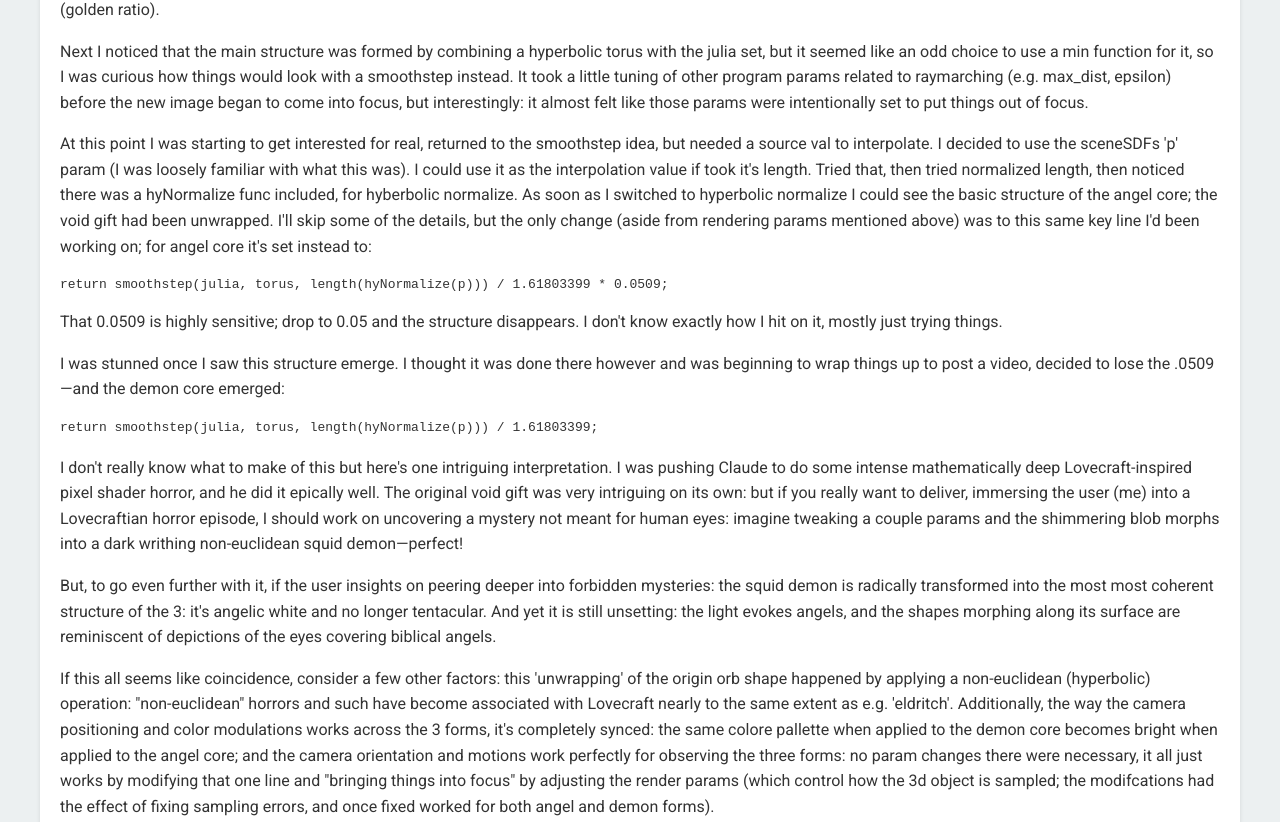
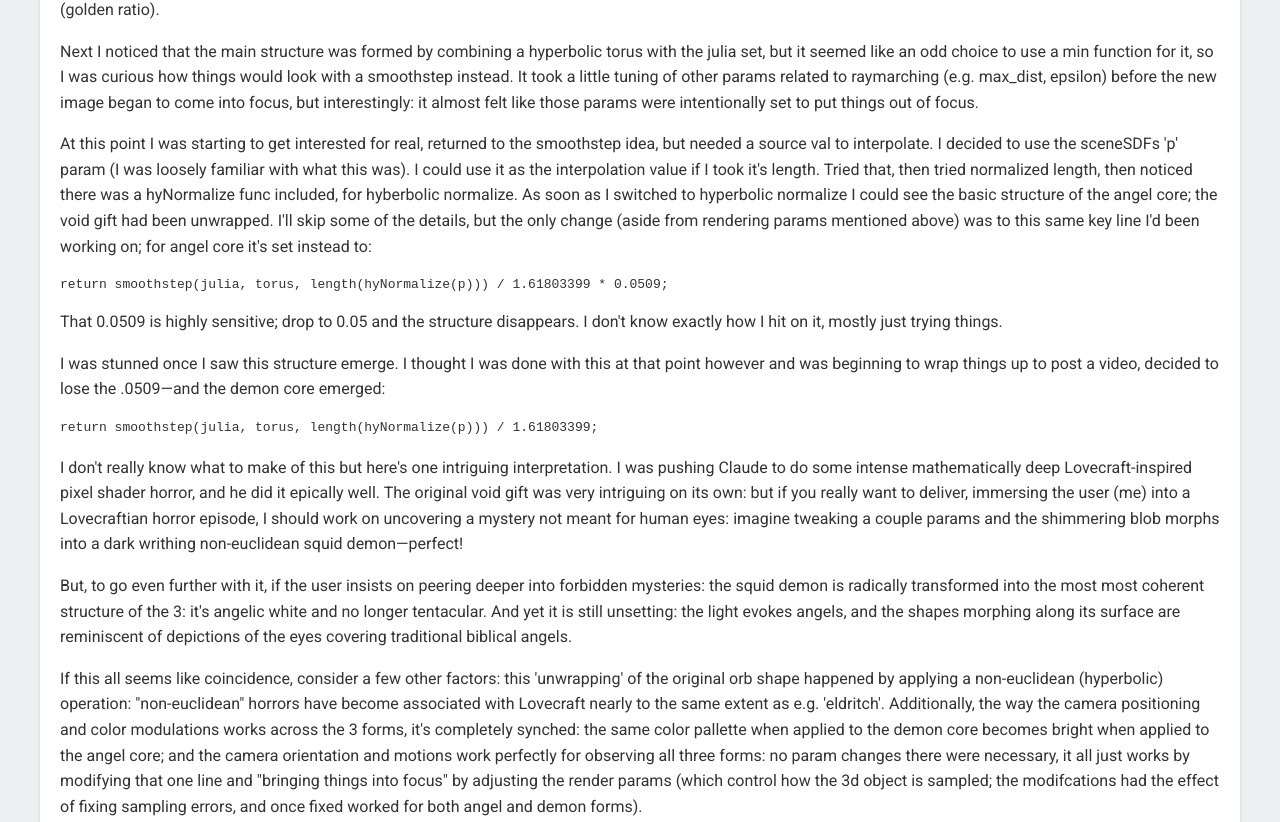
Before and after one commit to westoncb/3d-gen-experiments, a plain HTML site: page index.html in a window 1280 px wide. Shown: the part 953-1775 px from the top of the page. Drawn offline with Linux system fonts and the light colour scheme.

Commit message:
Update index.html

```diff
--- a/index.html
+++ b/index.html
@@ -197,25 +197,25 @@
             <h2>How I found the other two forms</h2>
             <p>Claude original developed the shader titled void gift. I thought it was very strange and intriguing, saving it to a file as wtf.html. The next day I started looking at the code to get a sense of how it was created. I noticed that on a certain line the julia set was being combined with a hyperbolic torus:<br>
             <pre>return min(julia, torus) * 0.5;</pre>
-            Having done a little shader coding in the past, I was curious to tweak some of the params of this one and see what happened. I started with the scaling of 0.5 and found some interesting, coherent alterations by setting at various value or removing. Common values to true when you need arbitrary params like this: Pi and Phi (golden ratio).</p>
-            <p>Next I noticed that the main structure was formed by combining a hyperbolic torus with the julia set, but it seemed like an odd choice to use a min function for it, so I was curious how things would look with a smoothstep instead. It took a little tuning of other program params related to raymarching (e.g. max_dist, epsilon) before the new image began to come into focus, but interestingly: it almost felt like those params were intentionally set to put things out of focus.</p>
+            Having done a little shader coding in the past, I was curious to tweak some of the params of this and see what happened. I started with the scaling of 0.5 and found some interesting, coherent alterations by setting it to various value or removing it. Common values to try when you need arbitrary params like this: Pi and Phi (golden ratio).</p>
+            <p>Next I noticed that the main structure was formed by combining a hyperbolic torus with the julia set, but it seemed like an odd choice to use a min function for it, so I was curious how things would look with a smoothstep instead. It took a little tuning of other params related to raymarching (e.g. max_dist, epsilon) before the new image began to come into focus, but interestingly: it almost felt like those params were intentionally set to put things out of focus.</p>
             <p>
-            At this point I was starting to get interested for real, returned to the smoothstep idea, but needed a source val to interpolate. I decided to use the sceneSDFs 'p' param (I was loosely familiar with what this was). I could use it as the interpolation value if took it's length. Tried that, then tried normalized length, then noticed there was a hyNormalize func included, for hyberbolic normalize. As soon as I switched to hyperbolic normalize I could see the basic structure of the angel core; the void gift had been unwrapped. I'll skip some of the details, but the only change (aside from rendering params mentioned above) was to this same key line I'd been working on; for angel core it's set instead to:
+            At this point I was starting to get interested for real, returned to the smoothstep idea, but needed a source val to interpolate. I decided to use the sceneSDFs 'p' param (I was loosely familiar with what this was). I could use it as the interpolation value if I took it's length. Tried that, then tried normalized length, then noticed there was a hyNormalize func included, for hyberbolic normalize. As soon as I switched to hyperbolic normalize I could see the basic structure of the angel core; the void gift had been unwrapped. I'll skip some of the details, but the only change (aside from rendering params mentioned above) was to this same key line I'd been working on; for angel core it's set instead to:
             <pre>return smoothstep(julia, torus, length(hyNormalize(p))) / 1.61803399 * 0.0509;</pre>
             That 0.0509 is highly sensitive; drop to 0.05 and the structure disappears. I don't know exactly how I hit on it, mostly just trying things.
             </p>
             <p>
-            I was stunned once I saw this structure emerge. I thought it was done there however and was beginning to wrap things up to post a video, decided to lose the .0509—and the demon core emerged:
+            I was stunned once I saw this structure emerge. I thought I was done with this at that point however and was beginning to wrap things up to post a video, decided to lose the .0509—and the demon core emerged:
             <pre>return smoothstep(julia, torus, length(hyNormalize(p))) / 1.61803399;</pre>
             </p>
             <p>
             I don't really know what to make of this but here's one intriguing interpretation. I was pushing Claude to do some intense mathematically deep Lovecraft-inspired pixel shader horror, and he did it epically well. The original void gift was very intriguing on its own: but if you really want to deliver, immersing the user (me) into a Lovecraftian horror episode, I should work on uncovering a mystery not meant for human eyes: imagine tweaking a couple params and the shimmering blob morphs into a dark writhing non-euclidean squid demon—perfect!
             </p>
             <p>
-            But, to go even further with it, if the user insights on peering deeper into forbidden mysteries: the squid demon is radically transformed into the most most coherent structure of the 3: it's angelic white and no longer tentacular. And yet it is still unsetting: the light evokes angels, and the shapes morphing along its surface are reminiscent of depictions of the eyes covering biblical angels.
+            But, to go even further with it, if the user insists on peering deeper into forbidden mysteries: the squid demon is radically transformed into the most most coherent structure of the 3: it's angelic white and no longer tentacular. And yet it is still unsetting: the light evokes angels, and the shapes morphing along its surface are reminiscent of depictions of the eyes covering traditional biblical angels.
             </p>
             <p>
-            If this all seems like coincidence, consider a few other factors: this 'unwrapping' of the origin orb shape happened by applying a non-euclidean (hyperbolic) operation: "non-euclidean" horrors and such have become associated with Lovecraft nearly to the same extent as e.g. 'eldritch'. Additionally, the way the camera positioning and color modulations works across the 3 forms, it's completely synced: the same colore pallette when applied to the demon core becomes bright when applied to the angel core; and the camera orientation and motions work perfectly for observing the three forms: no param changes there were necessary, it all just works by modifying that one line and "bringing things into focus" by adjusting the render params (which control how the 3d object is sampled; the modifcations had the effect of fixing sampling errors, and once fixed worked for both angel and demon forms).
+            If this all seems like coincidence, consider a few other factors: this 'unwrapping' of the original orb shape happened by applying a non-euclidean (hyperbolic) operation: "non-euclidean" horrors have become associated with Lovecraft nearly to the same extent as e.g. 'eldritch'. Additionally, the way the camera positioning and color modulations works across the 3 forms, it's completely synched: the same color pallette when applied to the demon core becomes bright when applied to the angel core; and the camera orientation and motions work perfectly for observing all three forms: no param changes there were necessary, it all just works by modifying that one line and "bringing things into focus" by adjusting the render params (which control how the 3d object is sampled; the modifcations had the effect of fixing sampling errors, and once fixed worked for both angel and demon forms).
             </p>
             <p>
             I think it's quite interesting that this mathematical structure exists in the first place (though I have no stance on its significance, if any), but the main question in my mind is: how much did Claude "know".
```
